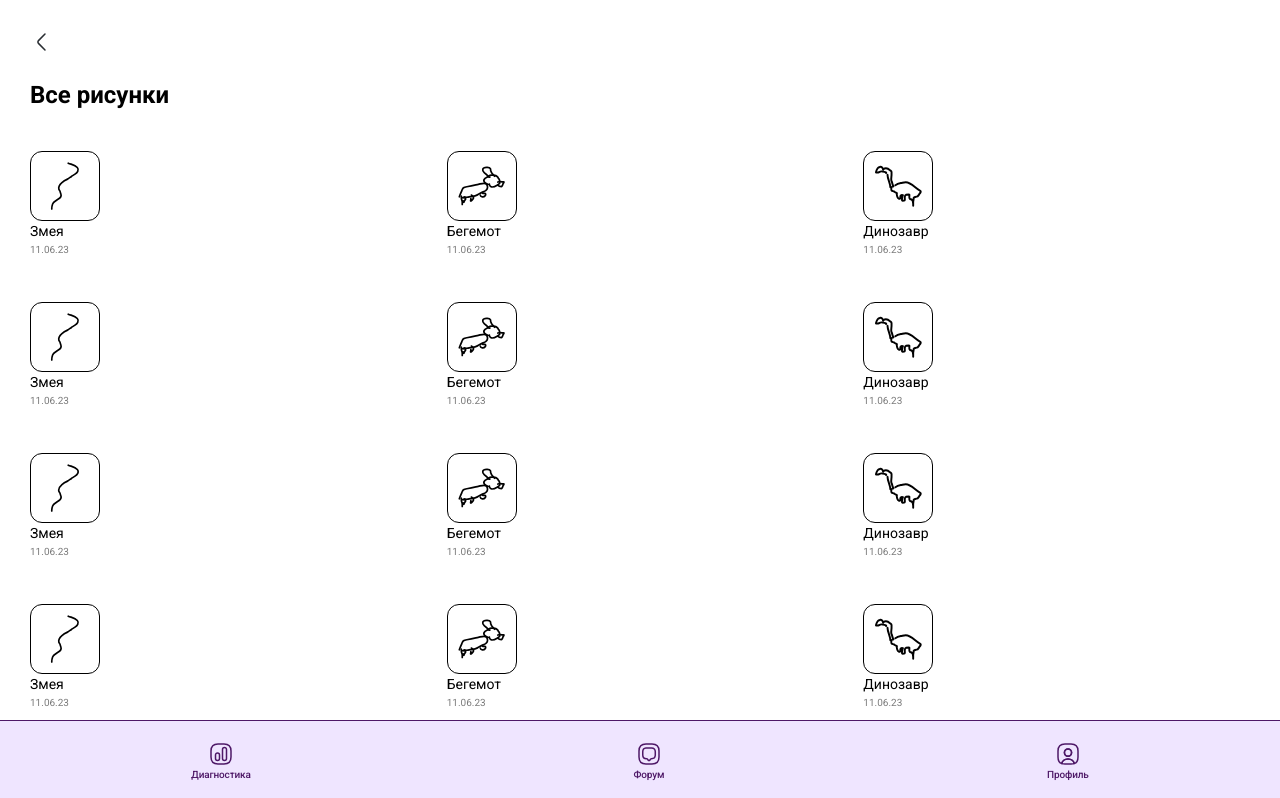
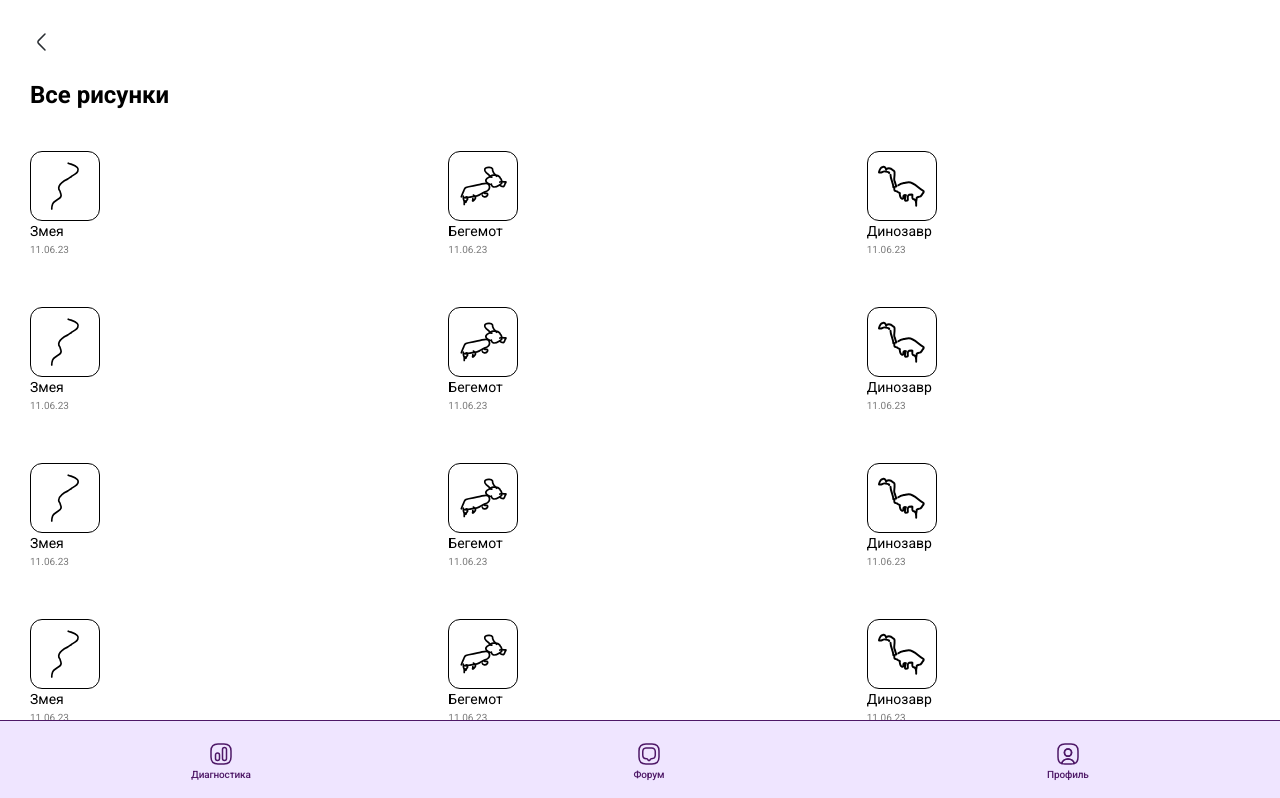
Before and after one commit to ShiVA-ru/epi_world, a SvelteKit app: page /pictures in a window 1280 px wide. Shown: the top 798 px of the page. Built offline with nearby package versions, Linux system fonts and the light colour scheme.

Commit message:
fix bug with photo

```diff
--- a/src/routes/pictures/+page.svelte
+++ b/src/routes/pictures/+page.svelte
@@ -3,7 +3,7 @@
     export let data;
 </script>
 
-<div class="picture container mx-auto">
+<div class="picture container mx-auto items-center justify-center">
     <a href="/statistic">
         <img src="/statistic/back.svg" class="picture-back" alt="bach">
     </a>
@@ -29,7 +29,6 @@
     .picture-title{
         padding: 30px  0;
         font-size: 24px;
-        font-size: 24px;
         font-style: normal;
         font-weight: 600;
         line-height: 22px;
@@ -37,9 +36,9 @@
 
     .picture-item{
         display: grid;
-        gap: 30px;
+        gap: 35px;
         grid-template-columns: repeat(3, minmax(0, 1fr));
         overflow: auto;
-        margin-bottom: 100px;
+        margin-bottom: 80px;
     }
 </style>
--- a/src/routes/statistic/+page.svelte
+++ b/src/routes/statistic/+page.svelte
@@ -60,7 +60,6 @@
         &-title{
             padding: 30px  0;
             font-size: 24px;
-            font-size: 24px;
             font-style: normal;
             font-weight: 600;
             line-height: 22px;
@@ -73,6 +72,7 @@
             grid-auto-rows: 0;
             overflow-y: hidden;
             row-gap: 0;
+            padding: 0 5%;
         }
         &-text{
             color: #000;
```
